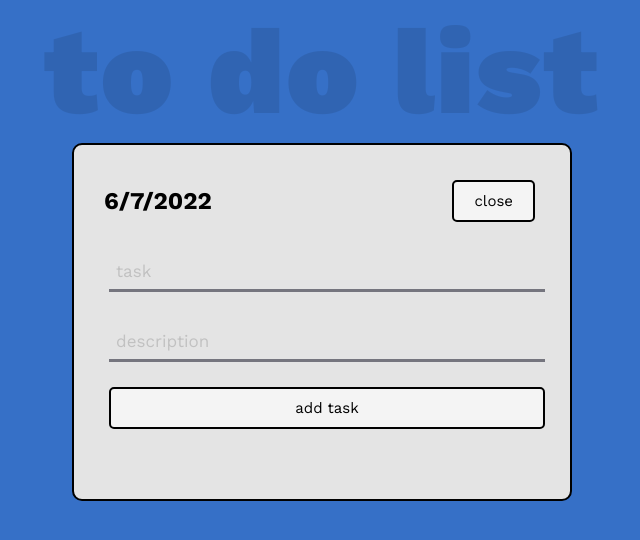
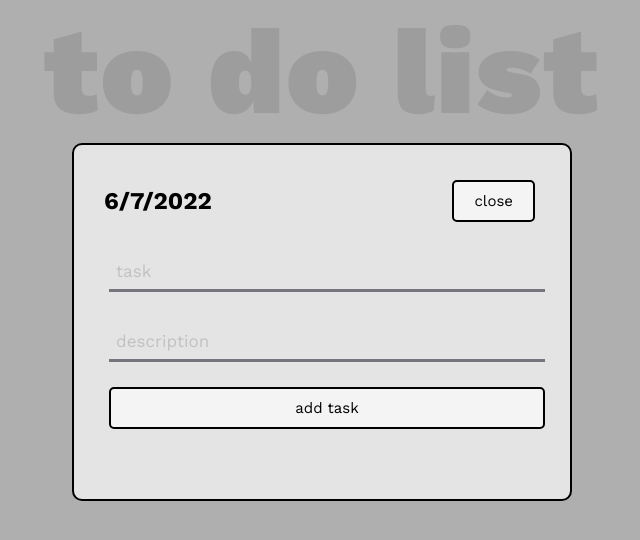
Before and after one commit to chanwinston/liveToDoList, a React (Create React App) app: page / in a window 1280 px wide. Shown: the top 540 px of the page, without its empty margins (318-958 px from the left). Built offline with nearby package versions, Linux system fonts and the light colour scheme; no server answers; the database is empty.

Commit message:
background color

```diff
--- a/src/components/Tasks.js
+++ b/src/components/Tasks.js
@@ -23,7 +23,6 @@ function Tasks() {
       <div className='tasksdiv'>
         <main>{messages && messages.map((msg) => <Task message={msg} />)}</main>
       </div>
-      <div></div>
     </>
   );
 }
--- a/src/index.css
+++ b/src/index.css
@@ -10,7 +10,7 @@
 
 body {
   font-family: "Work Sans", sans-serif;
-  background-color: rgb(54, 112, 199);
+  background-color: rgb(175, 175, 175);
 }
 
 .title {
```
